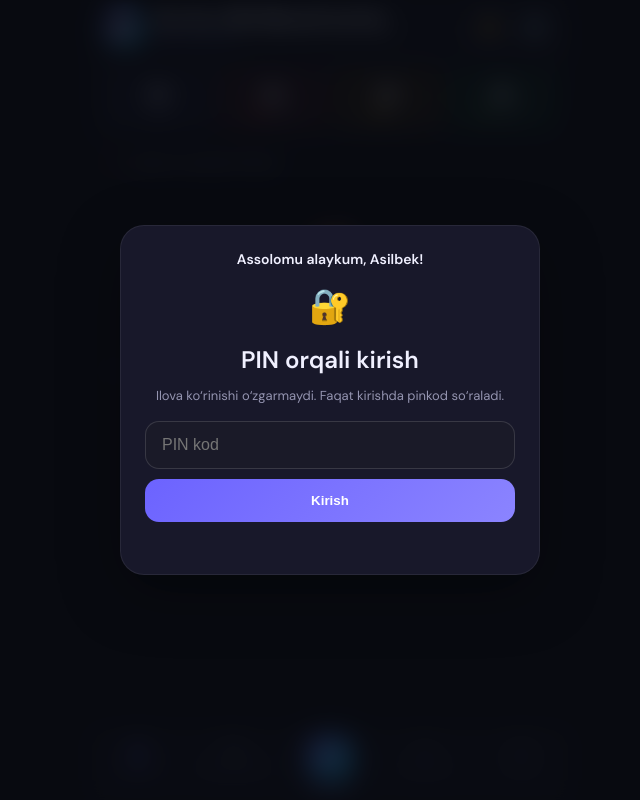
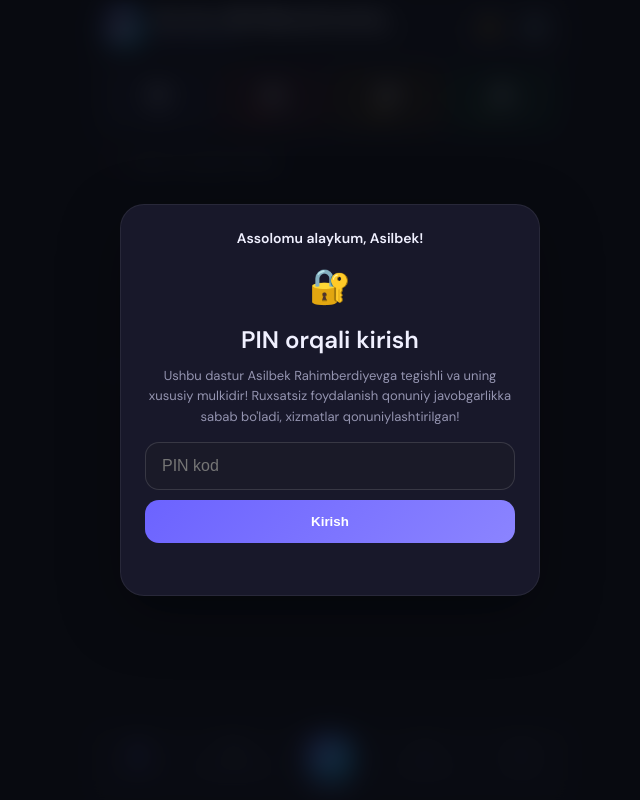
Before and after one commit to afzalbekoribjonov/avtoservis, a website: page index.html in a window 1280 px wide. Shown: the whole page, without its empty margins (310-950 px from the left). Drawn offline with Linux system fonts and the light colour scheme; no server answers.

Commit message:
Update PIN notice text

```diff
--- a/index.html
+++ b/index.html
@@ -17,7 +17,7 @@
     <div class="pin-greet">Assolomu alaykum, Asilbek!</div>
     <div class="pin-icon">🔐</div>
     <h2>PIN orqali kirish</h2>
-    <p>Ilova ko‘rinishi o‘zgarmaydi. Faqat kirishda pinkod so‘raladi.</p>
+    <p>Ushbu dastur Asilbek Rahimberdiyevga tegishli va uning xususiy mulkidir! Ruxsatsiz foydalanish qonuniy javobgarlikka sabab bo'ladi, xizmatlar qonuniylashtirilgan!</p>
     <input id="pin-input" class="pin-input" type="password" inputmode="numeric" placeholder="PIN kod" autocomplete="off">
     <button id="pin-submit" class="pin-btn">Kirish</button>
     <div id="pin-status" class="pin-status"></div>
```
